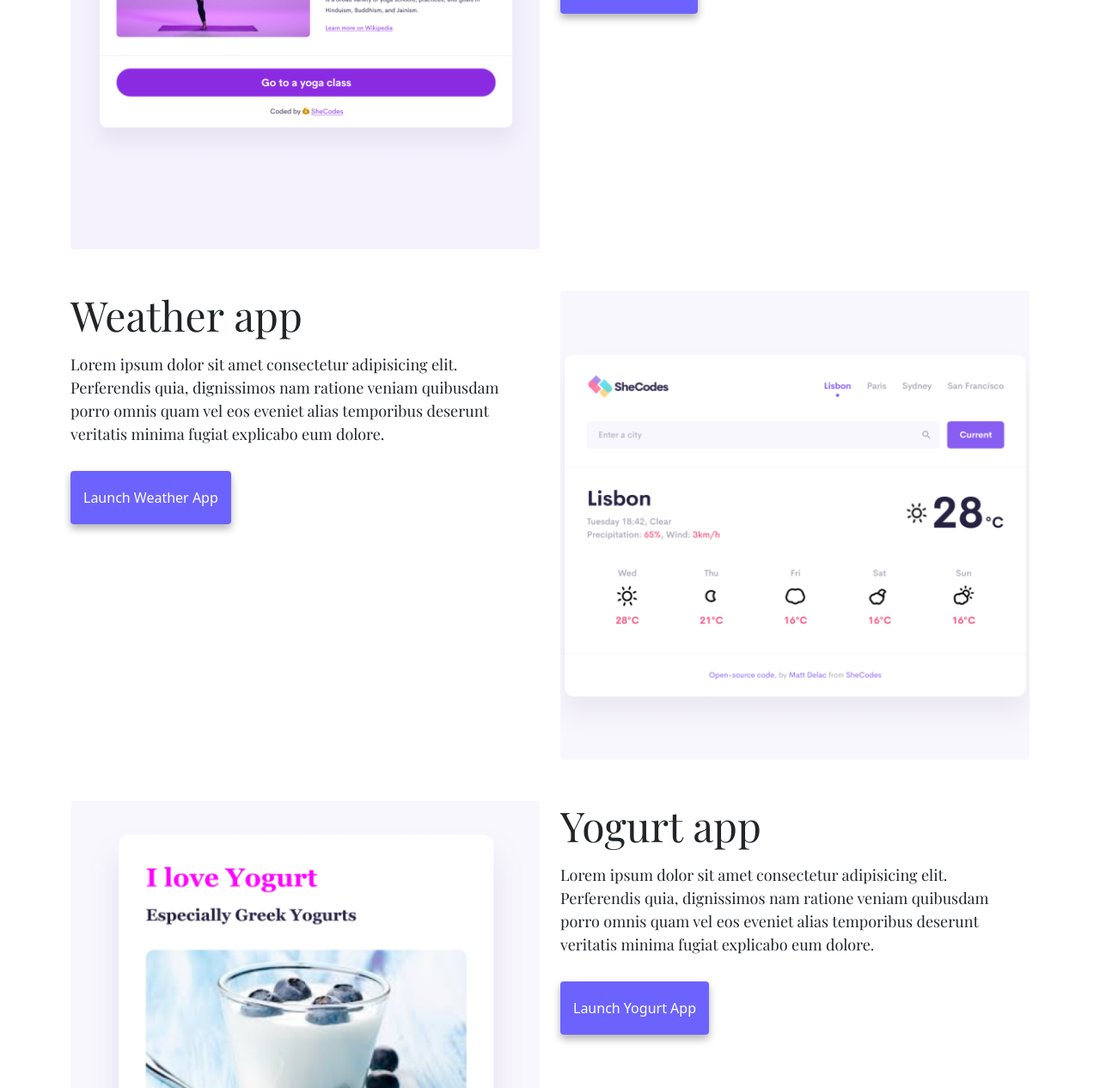
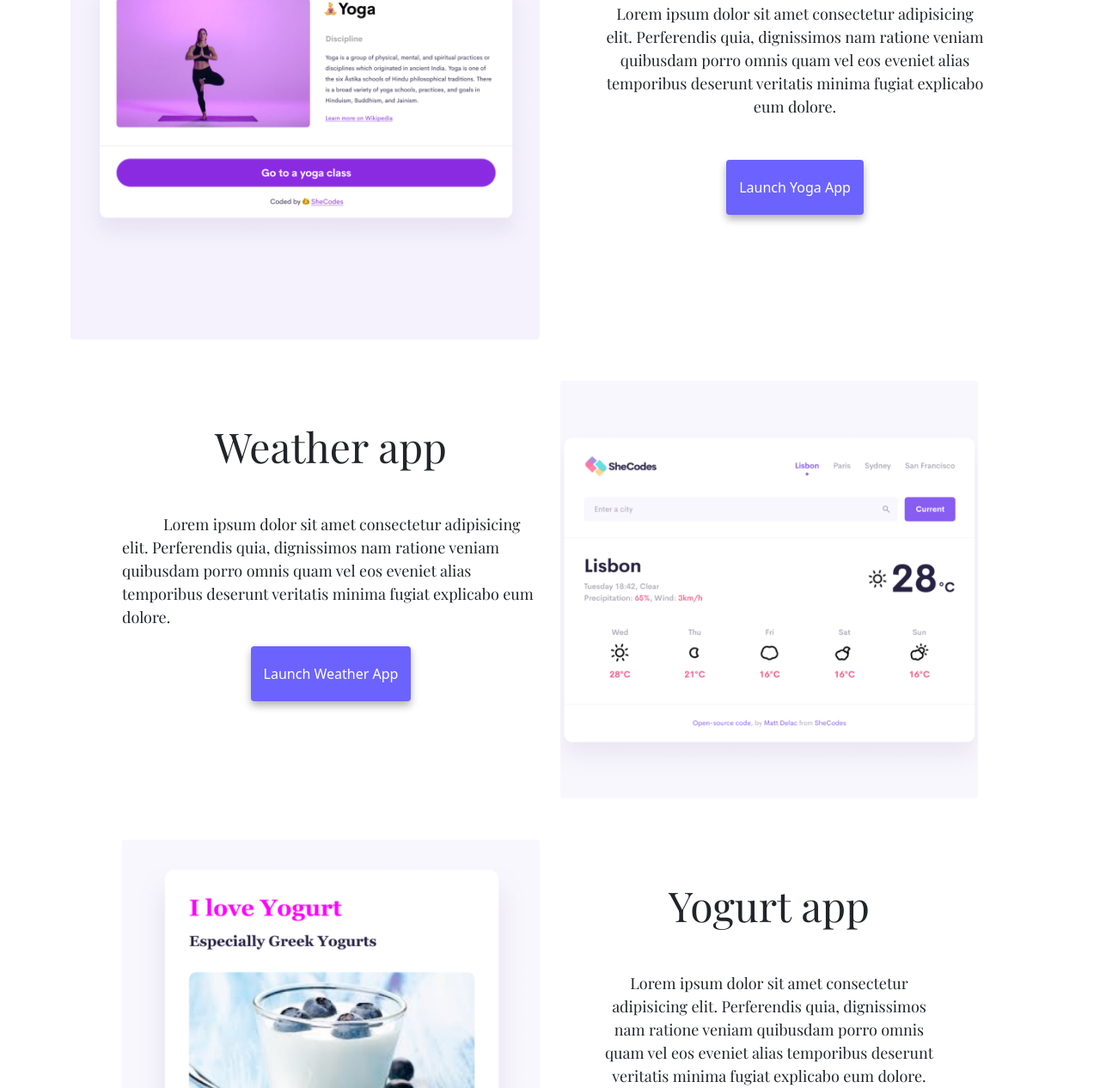
Before and after one commit to CharlotteHelga/week3Responsive, a website: page index.html in a window 1280 px wide. Shown: the part 752-2018 px from the top of the page at 86% size. Drawn offline with nearby package versions, Linux system fonts and the light colour scheme.

Commit message:
bootstrap additions

```diff
--- a/index.html
+++ b/index.html
@@ -9,9 +9,12 @@
       name="description"
       content="This is a landing page for the Charlotte Nanziri projects page - CharlotteNanziri.com"
     />
-    <link rel="preconnect" href="https://fonts.googleapis.com">
-<link rel="preconnect" href="https://fonts.gstatic.com" crossorigin>
-<link href="https://fonts.googleapis.com/css2?family=Playfair+Display&display=swap" rel="stylesheet">
+    <link rel="preconnect" href="https://fonts.googleapis.com" />
+    <link rel="preconnect" href="https://fonts.gstatic.com" crossorigin />
+    <link
+      href="https://fonts.googleapis.com/css2?family=Playfair+Display&display=swap"
+      rel="stylesheet"
+    />
     <link
       href="https://cdn.jsdelivr.net/npm/bootstrap@5.0.0-beta2/dist/css/bootstrap.min.css"
       rel="stylesheet"
@@ -64,6 +67,9 @@
       <a href="about.html#contact" class="primary-link">Contact me</a>
       <a href="about.html" class="secondary-link">About me</a>
     </div>
+    <div>
+      <h2 class="project_title mb-5 text-decoration-underline">My Projects</h2>
+    </div>
     <div class="container">
       <div class="row">
         <div class="col-6">
@@ -74,28 +80,28 @@
           />
         </div>
         <div class="col-6 d-sm-block">
-          <h2 class="mb-3">Yoga app</h2>
-          <p>
+          <h2 class="m-5 text-center">Yoga app</h2>
+          <p class="m-5 text-center">
             Lorem ipsum dolor sit amet consectetur adipisicing elit. Perferendis
             quia, dignissimos nam ratione veniam quibusdam porro omnis quam vel
             eos eveniet alias temporibus deserunt veritatis minima fugiat
             explicabo eum dolore.
           </p>
-          <div class="mt-5">
+          <div class="mt-5 button">
             <a href="#" class="primary-link">Launch Yoga App</a>
           </div>
         </div>
       </div>
-      <div class="row mt-5">
+      <div class="row m-5">
         <div class="col-6 d-sm-block">
-          <h2 class="mb-3">Weather app</h2>
-          <p class="d-sm-inline">
+          <h2 class="m-5 text-center">Weather app</h2>
+          <p class="d-sm-inline m-5 text-center">
             Lorem ipsum dolor sit amet consectetur adipisicing elit. Perferendis
             quia, dignissimos nam ratione veniam quibusdam porro omnis quam vel
             eos eveniet alias temporibus deserunt veritatis minima fugiat
             explicabo eum dolore.
           </p>
-          <div class="mt-5">
+          <div class="mt-5 button">
             <a href="#" class="primary-link" class="d-sm-block"
               >Launch Weather App</a
             >
@@ -109,7 +115,7 @@
           />
         </div>
       </div>
-      <div class="row mt-5">
+      <div class="row m-5">
         <div class="col-6">
           <img
             src="images/yogurt.png"
@@ -118,14 +124,14 @@
           />
         </div>
         <div class="col-6 d-sm-block">
-          <h2 class="mb-3">Yogurt app</h2>
-          <p>
+          <h2 class="m-5 text-center">Yogurt app</h2>
+          <p class="text-center m-5">
             Lorem ipsum dolor sit amet consectetur adipisicing elit. Perferendis
             quia, dignissimos nam ratione veniam quibusdam porro omnis quam vel
             eos eveniet alias temporibus deserunt veritatis minima fugiat
             explicabo eum dolore.
           </p>
-          <div class="mt-5">
+          <div class="mt-5 button">
             <a href="#" class="primary-link">Launch Yogurt App</a>
           </div>
         </div>
--- a/style.css
+++ b/style.css
@@ -16,12 +16,12 @@ h3 {
 
 h1 {
   font-size: 96px;
-  font-family: 'Playfair Display', serif;
+  font-family: "Playfair Display", serif;
 }
 
 h2 {
   font-size: 48px;
-  font-family: 'Playfair Display', serif;
+  font-family: "Playfair Display", serif;
 }
 
 h3 {
@@ -32,7 +32,7 @@ h3 {
 p {
   font-size: 18px;
   line-height: 1.5;
-  font-family: 'Playfair Display', serif;
+  font-family: "Playfair Display", serif;
 }
 
 .navigation-links {
@@ -77,7 +77,10 @@ p {
 .about-paragraphs p {
   margin: 10px;
 }
-
+.button {
+  display: flex;
+  justify-content: center;
+}
 .email-link {
   display: flex;
   justify-content: center;
@@ -85,7 +88,6 @@ p {
   font-size: 28px;
   text-decoration: none;
 }
-
 .email-link:hover {
   text-decoration: underline;
 }
@@ -118,3 +120,9 @@ p {
     width: 100%;
   }
 }
+.mt-5 {
+  margin-top: 20px !important;
+}
+.project_title {
+  text-align: center;
+}
```
